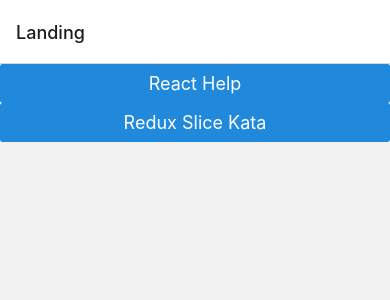
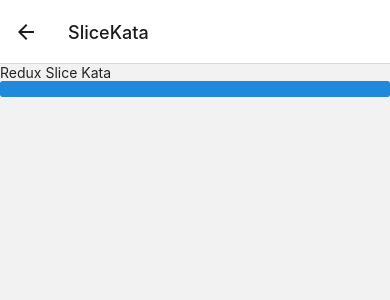
Before and after one commit to tbatty7/ReactNativeKatas, a React Native app: screen /SliceKata in a window 390 px wide. Shown: the top 300 px of the page. Built offline with nearby package versions, Linux system fonts and the light colour scheme.

Commit message:
Added screen for Redux Slice Kata

```diff
--- a/src/AppStack.tsx
+++ b/src/AppStack.tsx
@@ -3,6 +3,7 @@
 import {HelpScreen} from './HelpScreen';
 import {NavigationContainer} from '@react-navigation/native';
 import {LandingScreen} from './LandingScreen';
+import {SliceKataScreen} from './SliceKataScreen';
 
 const Stack = createNativeStackNavigator();
 
@@ -14,6 +15,7 @@
         initialRouteName="Landing">
         <Stack.Screen name="Landing" component={LandingScreen} />
         <Stack.Screen name="Help" component={HelpScreen} />
+        <Stack.Screen name="SliceKata" component={SliceKataScreen} />
       </Stack.Navigator>
     </NavigationContainer>
   );
--- /dev/null
+++ b/src/SliceKataScreen.tsx
@@ -0,0 +1,12 @@
+import * as React from 'react';
+import {View} from 'react-native';
+import {Button, Text} from '@rneui/themed';
+
+export function SliceKataScreen() {
+  return (
+    <View>
+      <Text>Redux Slice Kata</Text>
+      <Button />
+    </View>
+  );
+}
```
